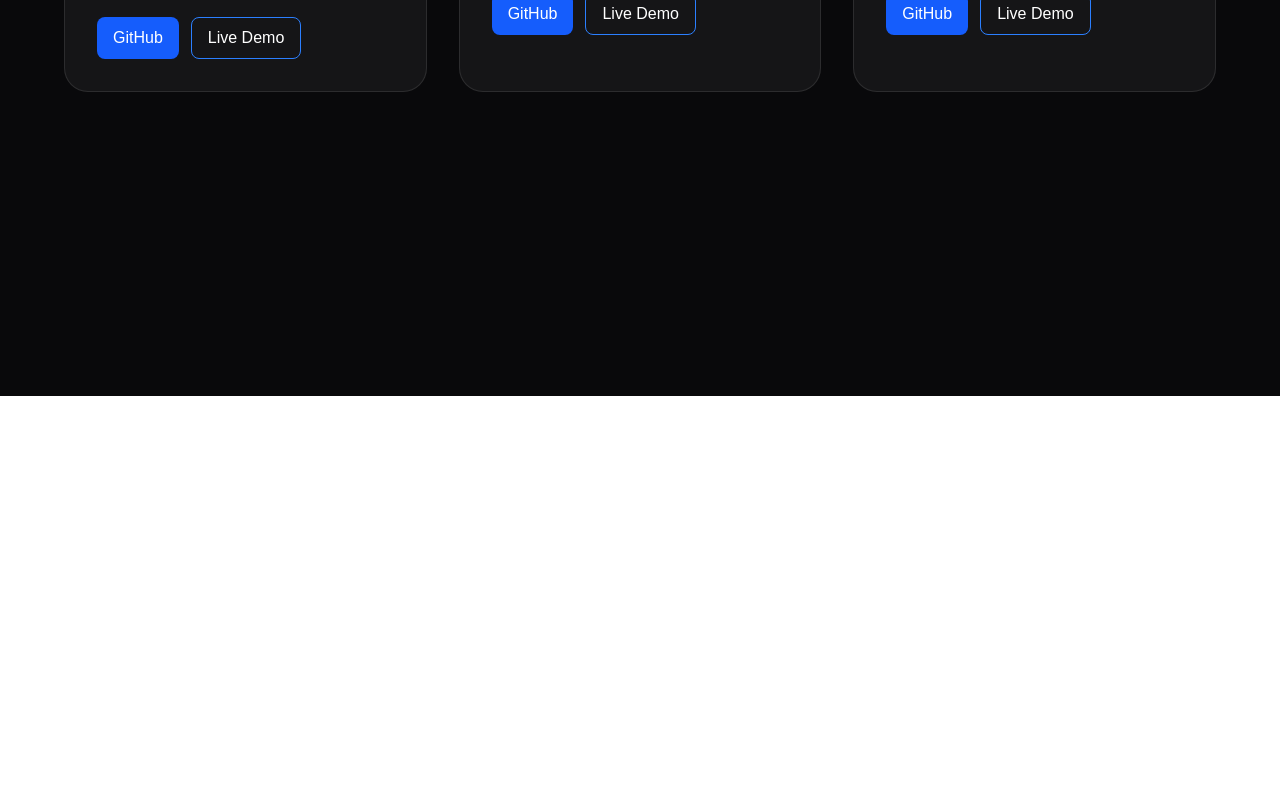
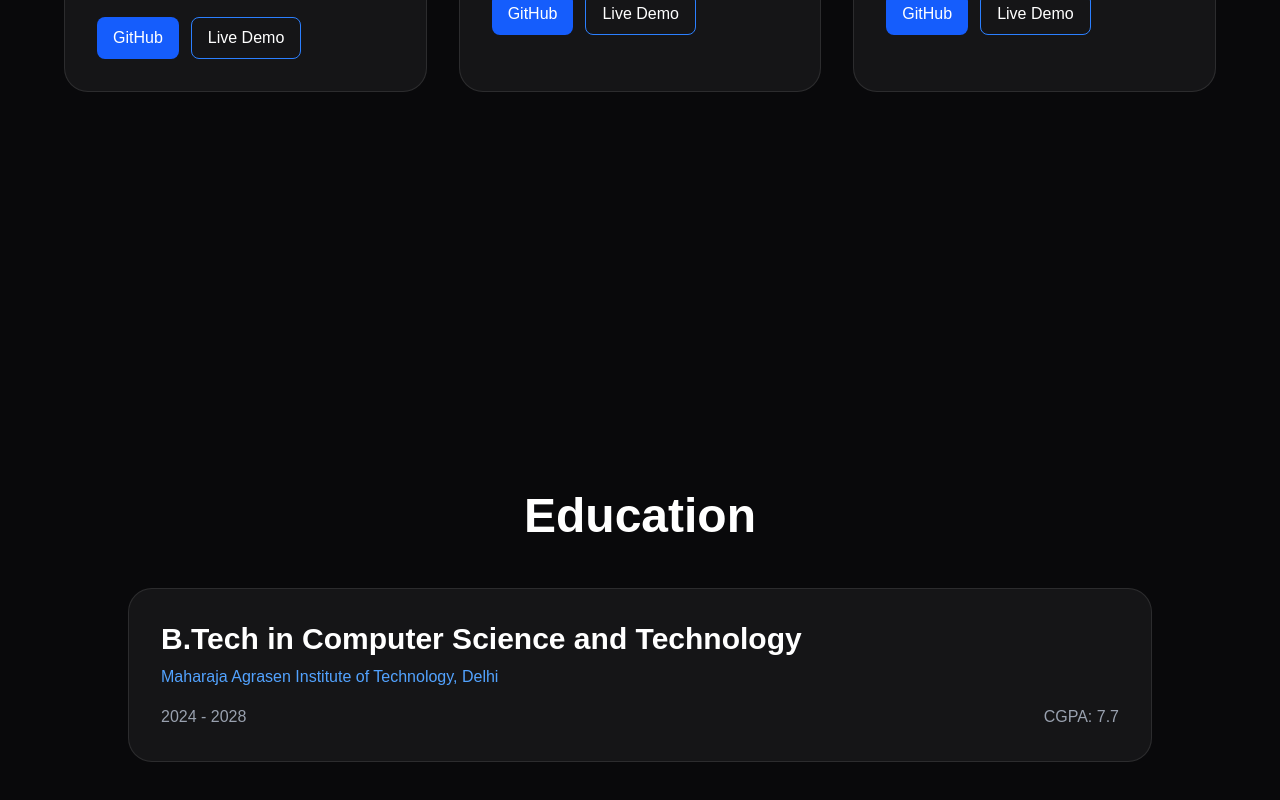
Before and after one commit to Piyush4230/PORTFOLIO, a Next.js app: page / in a window 1280 px wide. Shown: the part 2804-3604 px from the top of the page. Before the commit the page ends 3200 px from the top, so only its background shows below. Built offline with nearby package versions, Linux system fonts and the light colour scheme.

Commit message:
Add Education section

```diff
--- a/app/page.tsx
+++ b/app/page.tsx
@@ -4,6 +4,7 @@ import Hero from "@/components/Hero";
 import About from "@/components/About";
 import Skills from "@/components/Skills";
 import Projects from "@/components/Projects";
+import Education from "@/components/Education";
 
 export default function Home() {
   return (
@@ -14,6 +15,7 @@ export default function Home() {
       <About />
       <Skills />
       <Projects />
+      <Education />
     </main>
   );
 }
--- a/components/Education.tsx
+++ b/components/Education.tsx
@@ -0,0 +1,36 @@
+const education = [
+  {
+    degree: "B.Tech in Computer Science and Technology",
+    college: "Maharaja Agrasen Institute of Technology, Delhi",
+    year: "2024 - 2028",
+    cgpa: "CGPA: 7.7 ",
+  },
+];
+
+export default function Education() {
+  return (
+    <section id="education" className="min-h-screen px-6 py-24">
+      <div className="max-w-5xl mx-auto">
+        <h2 className="text-5xl font-bold text-center mb-12">
+          Education
+        </h2>
+
+        {education.map((item) => (
+          <div
+            key={item.degree}
+            className="bg-white/5 border border-white/10 rounded-3xl p-8 hover:border-blue-500 transition"
+          >
+            <h3 className="text-3xl font-bold">{item.degree}</h3>
+
+            <p className="text-blue-400 mt-2">{item.college}</p>
+
+            <div className="flex justify-between mt-4 text-gray-400">
+              <span>{item.year}</span>
+              <span>{item.cgpa}</span>
+            </div>
+          </div>
+        ))}
+      </div>
+    </section>
+  );
+}
```
